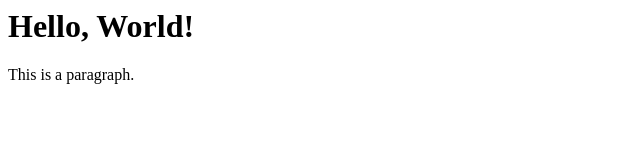
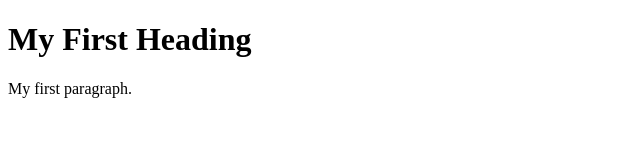
Before and after one commit to C0A20168/sample, a plain HTML site: page index.html in a window 1280 px wide. Shown: the whole page, without its empty margins (0-640 px from the left). Drawn offline with Linux system fonts and the light colour scheme.

Commit message:
Update index.html

```diff
--- a/index.html
+++ b/index.html
@@ -1,11 +1,7 @@
+<!DOCTYPE html>
 <html>
-  <head>
-    <title>My First Web App</title>
-    <link href='style.css'
-     rel='stylesheet' type='text/css'>
-  </head>
-  <body>
-    <h1>Hello, World!</h1>
-    <p>This is a paragraph.</p>
-  </body>
+<body>
+<h1>My First Heading</h1>
+<p>My first paragraph.</p>
+</body>
 </html>
```
